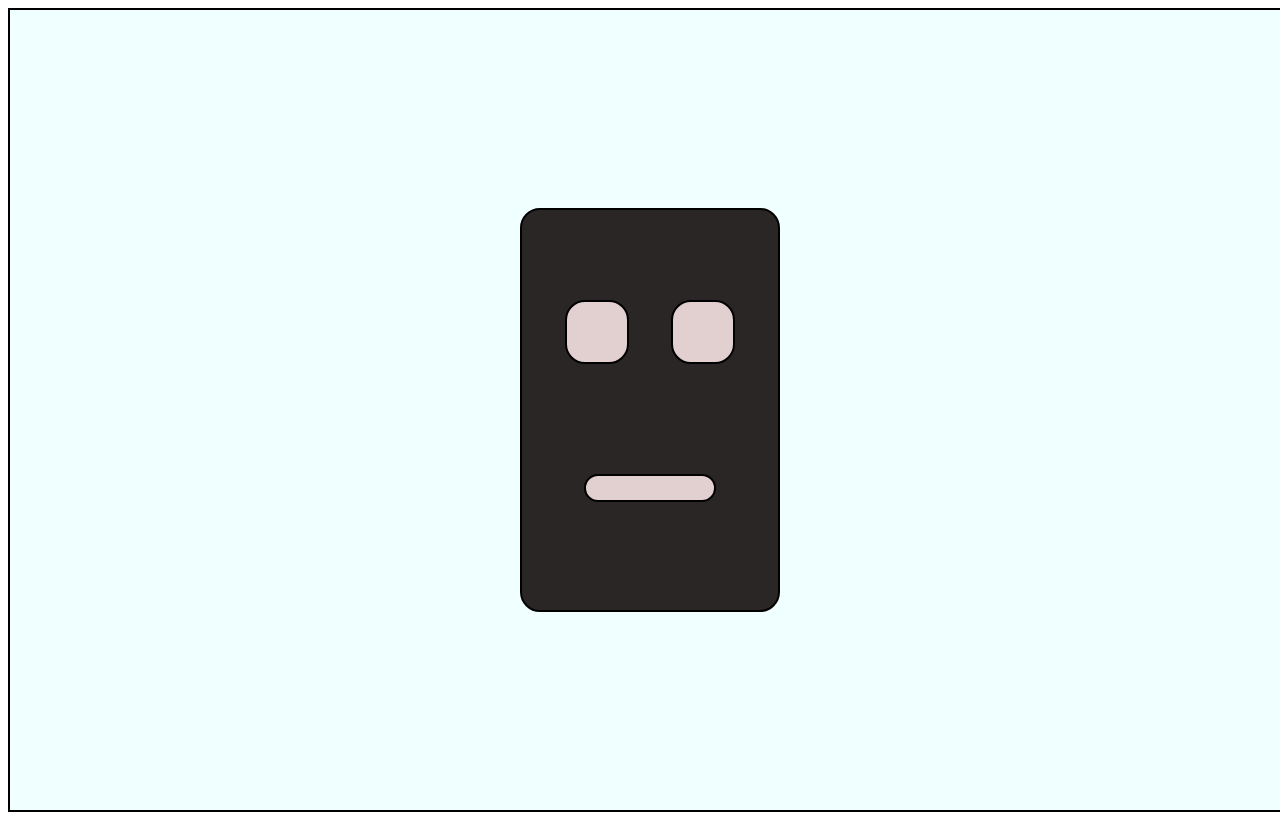
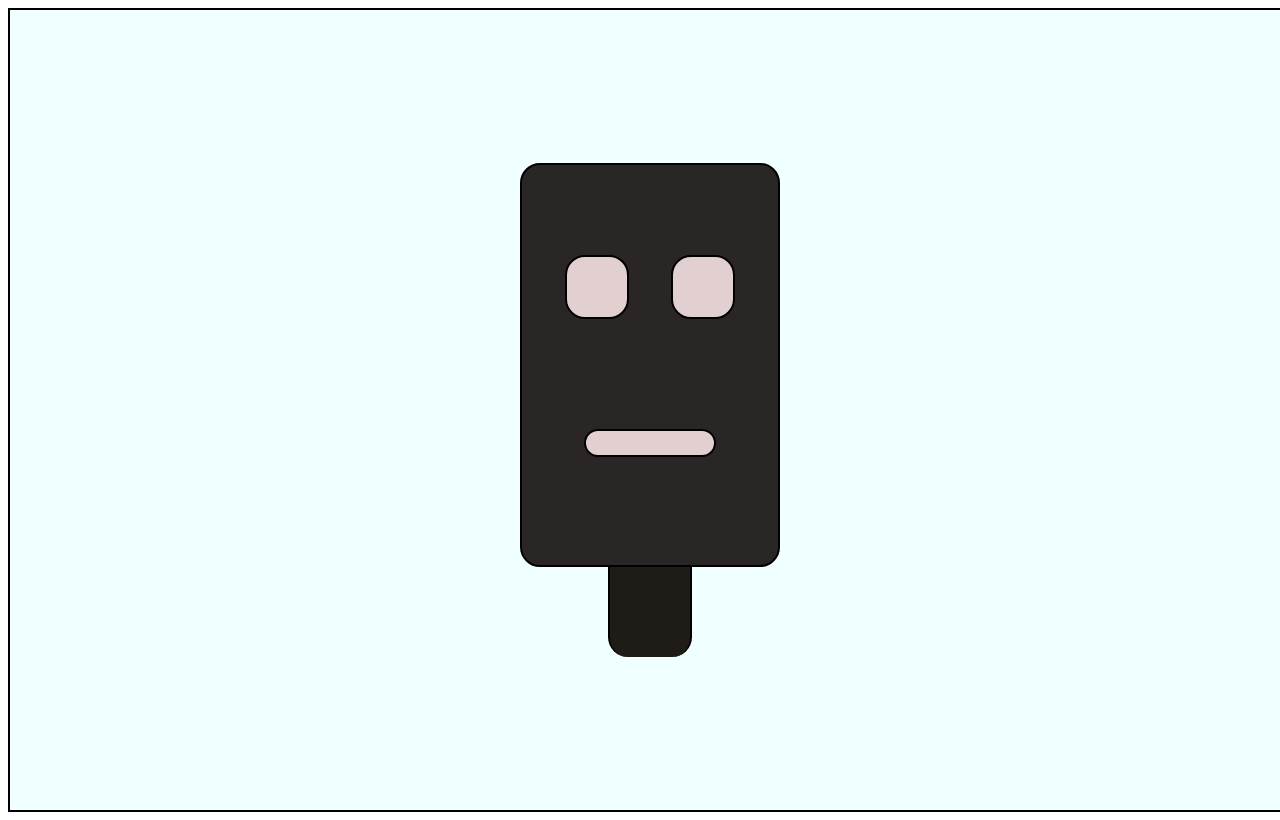
Before and after one commit to AnkitHeree/Name-Id-Login-Page, a plain HTML site: page Day7-MouthFlex/index.html in a window 1280 px wide. Drawn offline with Linux system fonts and the light colour scheme.

Commit message:
Day 11 neck bee bn gya

```diff
--- a/Day7-MouthFlex/index.html
+++ b/Day7-MouthFlex/index.html
@@ -7,6 +7,7 @@
     <link rel="stylesheet" href="style.css">
 </head>
 <body>
+    <!--Head-Eye-->
     <div class="container">
         <div id="child">
             <div class="chil">
@@ -14,12 +15,16 @@
             <div id="eye2"></div>
             </div>
 
+            <!--Mouth-->
             <div class="mouth">
+                <div id="mout"></div>
+            </div>
 
-             <div id="mout"></div>
+        </div>
 
-             </div>
-        </div>
+         <!--Neck-->
+
+            <div class="neck"></div>
 
     </div>
 
--- a/Day7-MouthFlex/style.css
+++ b/Day7-MouthFlex/style.css
@@ -75,6 +75,14 @@
     flex-direction: row;
     justify-content: center;
     align-items: center;
+}
 
-
+.neck{
+    width: 80px;
+    height: 90px;
+    background-color: rgb(31, 27, 22);
+    border-left: 2px solid black;
+    border-right: 2px solid black;
+    border-bottom-left-radius: 20px;
+    border-bottom-right-radius: 20px;
 }
```
